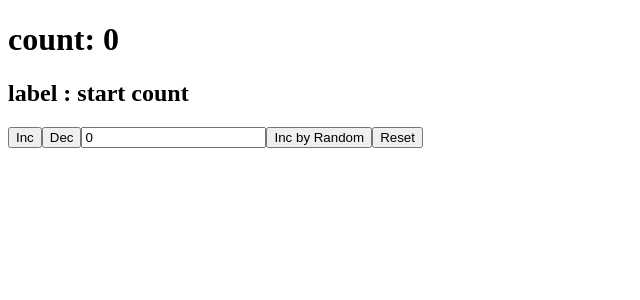
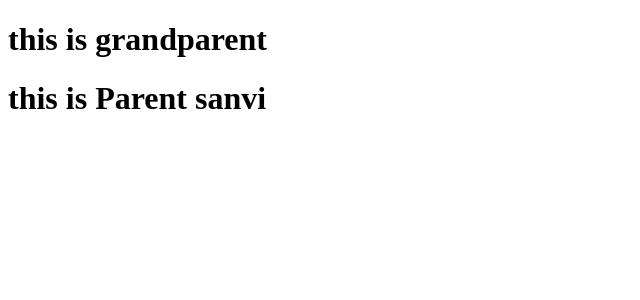
Before and after one commit to codewithsheetal/React16March2026, a React (Vite) app: page / in a window 1280 px wide. Shown: the top 300 px of the page, without its empty margins (0-640 px from the left). Built offline with nearby package versions, Linux system fonts and the light colour scheme.

Commit message:
context api

```diff
--- a/src/App.jsx
+++ b/src/App.jsx
@@ -43,6 +43,11 @@ import UseRefExample from './useRef/UseRefExample'
 import StorePrevValue from './useRef/StorePrevValue'
 import InputForm from './Reducer/InputForm'
 import CounterAppUI from './Reducer/CounterAppUI'
+import FamilyContext from './ContextAPI/FamilyContext'
+import GrandParentContextExample from './ContextAPI/GrandParentContextExample'
+import ChildContextExample from './ContextAPI/ChildContextExample'
+import ContextandProvider from './ContextAPI/ContextandProvider'
+import ParentContextExample from './ContextAPI/ParentContextExample'
 
 // import Twocomp, { Footer,Header } from './Component/Twocomp'
 
@@ -125,7 +130,20 @@ function App() {
           {/* Reducer  */}
 
           {/* <InputForm/> */}
-          <CounterAppUI/>
+          {/* <CounterAppUI/> */}
+          {/* <GrandParentContextExample/> */}
+          {/* const[user,setuser]= useState(); */}
+          {/* <FamilyContext.Provider value="sheetal"> */}
+          {/* <FamilyContext.Provider value={{name:"sheetal", id : 20}}> */}
+          {/* <FamilyContext.Provider value={{user,setUser}}> */}
+            {/* <ChildContextExample/> */}
+
+          {/* </FamilyContext.Provider> */}
+
+          <GrandParentContextExample/>
+          {/* <ContextandProvider>
+            <ParentContextExample/>
+          </ContextandProvider> */}
     </>
   )
 }
--- a/src/Component/First.jsx
+++ b/src/Component/First.jsx
@@ -2,6 +2,7 @@ import React from 'react'
 import Temp from './Temp'
 
 function First() {
+
     return (
         <>
         <h1>This is my First Comp</h1>
--- a/src/Component/Twocomp.jsx
+++ b/src/Component/Twocomp.jsx
@@ -1,4 +1,5 @@
 import React from 'react'
+
 
 function Twocomp() {
     return (
--- /dev/null
+++ b/src/ContextAPI/ChildContextExample.jsx
@@ -0,0 +1,19 @@
+import React, { useContext } from 'react'
+import FamilyContext from './FamilyContext'
+
+function ChildContextExample() {
+
+    // const data = useContext(FamilyContext);
+    const {name,id} = useContext(FamilyContext);
+
+
+    return (
+        <>
+        {/* <h1>this is child {data}</h1> */}
+        {/* <h1>this is child {data.name}</h1> */}
+        <h1>this is child {name} -{id}</h1>
+        </>
+    )
+}
+
+export default ChildContextExample
--- /dev/null
+++ b/src/ContextAPI/ContextandProvider.jsx
@@ -0,0 +1,15 @@
+import React, { createContext } from 'react'
+
+export const userContext = createContext();
+
+function ContextandProvider({children}) {
+    return (
+        <>
+        <userContext.Provider value="sanvi">
+            {children}
+        </userContext.Provider>
+        </>
+    )
+}
+
+export default ContextandProvider
--- /dev/null
+++ b/src/ContextAPI/FamilyContext.js
@@ -0,0 +1,5 @@
+import { createContext } from "react";
+
+const FamilyContext = createContext();
+
+export default FamilyContext;
--- /dev/null
+++ b/src/ContextAPI/GrandParentContextExample.jsx
@@ -0,0 +1,18 @@
+import React from 'react'
+import ParentContextExample from './ParentContextExample'
+import ContextandProvider from './ContextandProvider'
+
+function GrandParentContextExample() {
+    return (
+        <>
+        <h1>this is grandparent</h1>
+        {/* <ParentContextExample/> */}
+
+        <ContextandProvider>
+            <ParentContextExample/>
+          </ContextandProvider>
+        </>
+    )
+}
+
+export default GrandParentContextExample
--- /dev/null
+++ b/src/ContextAPI/ParentContextExample.jsx
@@ -0,0 +1,16 @@
+import React, { useContext } from 'react'
+import ChildContextExample from './ChildContextExample'
+import { userContext } from './ContextandProvider'
+
+function ParentContextExample() {
+    const data = useContext(userContext);
+    return (
+        <>
+        <h1>this is Parent {data}</h1>
+        {/* <ChildContextExample/> */}
+
+        </>
+    )
+}
+
+export default ParentContextExample
--- a/src/Props/State as props/ChildCompStateProps.jsx
+++ b/src/Props/State as props/ChildCompStateProps.jsx
@@ -1,6 +1,7 @@
 import React from 'react'
 
 function ChildCompStateProps({text,setText}) {
+
     return (
         <>
         <h2>child -{text}</h2>
--- a/src/Reducer/CounterAppUI.jsx
+++ b/src/Reducer/CounterAppUI.jsx
@@ -14,6 +14,7 @@ function CounterAppUI() {
         <input type="text" value={value} onChange={(e)=>setValue(Number(e.target.value))}/>
 
         <button onClick={()=>dispatch({type:"INC_BY_Random", payload: value })}>Inc by Random</button>
+        {/* <button onClick={()=>dispatch({type:"INC_BY_Random", payload: 20 })}>Inc by Random</button> */}
         <button onClick={()=>dispatch({type:"RESET"})}>Reset</button>
         </>
     )
```
Also changed, not shown: src/ContextAPI/contextapi.txt (added), src/Reducer/Reducer.txt (added).
